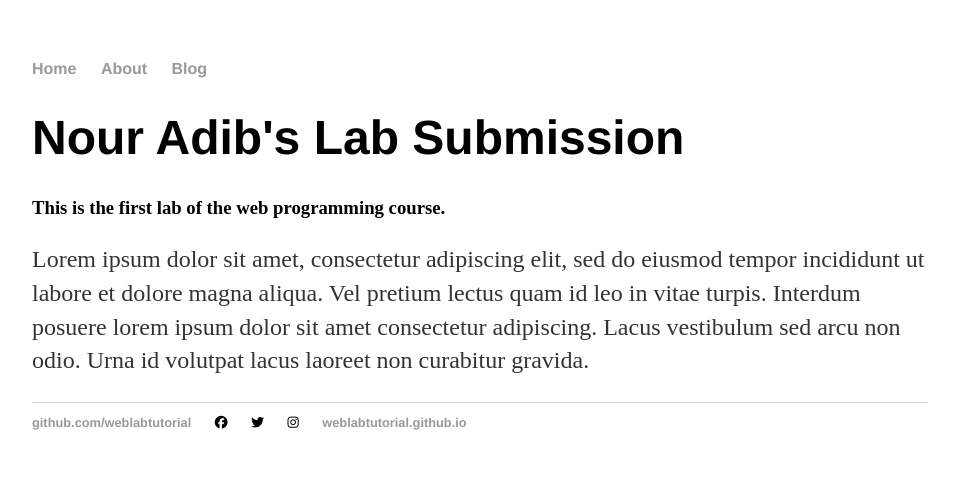
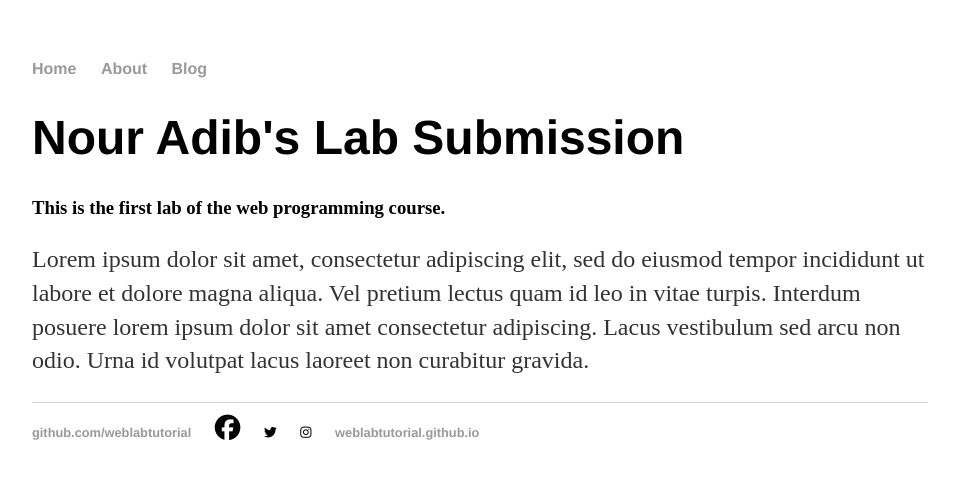
Before and after one commit to NourAdib/NourAdib.github.io, a Jekyll site: the page built from index.html, in a window 1280 px wide. Shown: the top 479 px of the page, without its empty margins (160-1119 px from the left). Built offline with Jekyll 4.4.1, drawn with Linux system fonts in a browser that asks for light colours; nearby versions of some CDN libraries.

Commit message:
Testing another styling technique

```diff
--- a/_layouts/default.html
+++ b/_layouts/default.html
@@ -19,11 +19,11 @@
 </div>
 <footer>
 <ul>
-<li class="footer-li"><a href="https://github.com/weblabtutorial">github.com/weblabtutorial</a></li>
- <li class="footer-li"><i class="fab fa-facebook"></i></li>
- <li class="footer-li"><i class="fab fa-twitter"></i></li>
- <li class="footer-li"><i class="fab fa-instagram"></i></li>
-<li class="footer-li"><a href="https://weblabtutorial.github.io"> weblabtutorial.github.io </a></li>
+<li><a href="https://github.com/weblabtutorial">github.com/weblabtutorial</a></li>
+ <li><i class="fab fa-facebook fa-2x"></i></li>
+ <li><i class="fab fa-twitter"></i></li>
+ <li><i class="fab fa-instagram"></i></li>
+<li><a href="https://weblabtutorial.github.io"> weblabtutorial.github.io </a></li>
 </ul>
 </footer>
 </body>
```
